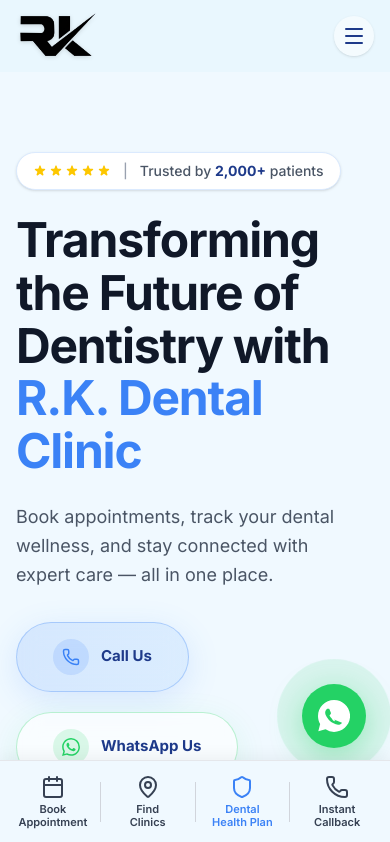
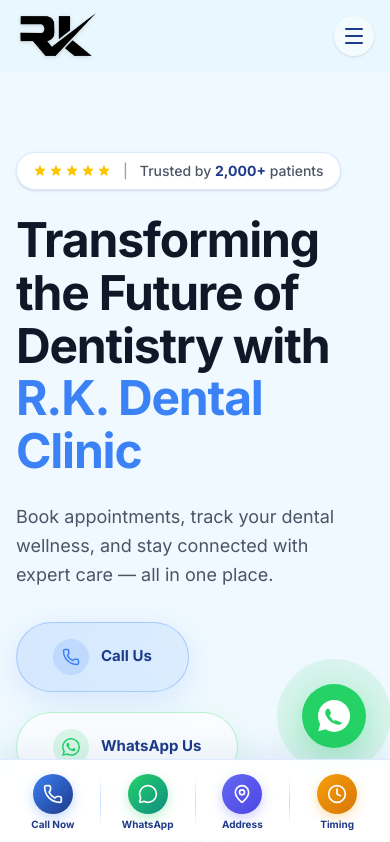
Before and after one commit to khusshis/dental, a React (Vite) app: page / in a window 390 px wide. Shown: the top 842 px of the page. Built offline with nearby package versions, Linux system fonts and the light colour scheme.

Commit message:
Revamp mobile bottom navbar with Call, WhatsApp, Address & Timing popups

```diff
--- a/src/App.tsx
+++ b/src/App.tsx
@@ -5,7 +5,7 @@
 import {
   Phone, Calendar, MapPin, Shield, Users, Award, Smile,
   Menu, X, ChevronDown, Activity, Stethoscope, Syringe,
-  Sparkles, Baby, Heart, Star, ArrowUp
+  Sparkles, Baby, Heart, Star, ArrowUp, Clock, MessageCircle
 } from 'lucide-react';
 
 const BeforeAfterSlider = ({ beforeImage, afterImage, fakeBefore = false }: { beforeImage: string, afterImage: string, fakeBefore?: boolean }) => {
@@ -145,6 +145,8 @@
   const [ctaFormOpen, setCtaFormOpen] = useState(false);
   const [ctaForm, setCtaForm] = useState({ name: '', phone: '', service: '', date: '' });
   const [ctaSubmitted, setCtaSubmitted] = useState(false);
+  const [showAddressPopup, setShowAddressPopup] = useState(false);
+  const [showTimingPopup, setShowTimingPopup] = useState(false);
   const navRef = useRef(null);
 
   useEffect(() => {
@@ -1186,27 +1188,160 @@
         </div>
       </footer>
       {/* Mobile Bottom Navigation */}
-      <div className="md:hidden fixed bottom-0 left-0 right-0 bg-[#f0f9ff] border-t border-gray-200 flex justify-around items-center p-1.5 z-50 shadow-[0_-4px_15px_rgba(0,0,0,0.05)]">
-        <button className="flex flex-col items-center p-2 text-gray-700 hover:text-[#3b82f6] flex-1">
-          <Calendar className="w-6 h-6 mb-1" />
-          <span className="text-[11px] font-semibold text-center leading-tight">Book<br/>Appointment</span>
+      <div className="md:hidden fixed bottom-0 left-0 right-0 bg-white/95 backdrop-blur-xl border-t border-blue-100 flex justify-around items-center p-1.5 z-50 shadow-[0_-8px_30px_rgba(30,58,138,0.08)]">
+        <a href="tel:9987342525" className="flex flex-col items-center p-2 text-[#1e3a8a] hover:text-[#3b82f6] flex-1 active:scale-95 transition-all">
+          <div className="w-10 h-10 rounded-full bg-gradient-to-br from-[#3b82f6] to-[#1e3a8a] flex items-center justify-center mb-1 shadow-[0_4px_12px_rgba(59,130,246,0.3)]">
+            <Phone className="w-5 h-5 text-white" />
+          </div>
+          <span className="text-[10px] font-bold text-center leading-tight">Call Now</span>
+        </a>
+        <div className="w-px h-12 bg-gradient-to-b from-transparent via-blue-200 to-transparent"></div>
+        <a href="https://wa.me/919987342525" target="_blank" rel="noopener noreferrer" className="flex flex-col items-center p-2 text-[#1e3a8a] hover:text-[#25D366] flex-1 active:scale-95 transition-all">
+          <div className="w-10 h-10 rounded-full bg-gradient-to-br from-[#25D366] to-[#128C7E] flex items-center justify-center mb-1 shadow-[0_4px_12px_rgba(37,211,102,0.3)]">
+            <MessageCircle className="w-5 h-5 text-white" />
+          </div>
+          <span className="text-[10px] font-bold text-center leading-tight">WhatsApp</span>
+        </a>
+        <div className="w-px h-12 bg-gradient-to-b from-transparent via-blue-200 to-transparent"></div>
+        <button onClick={() => setShowAddressPopup(true)} className="flex flex-col items-center p-2 text-[#1e3a8a] hover:text-[#3b82f6] flex-1 active:scale-95 transition-all">
+          <div className="w-10 h-10 rounded-full bg-gradient-to-br from-[#6366f1] to-[#4f46e5] flex items-center justify-center mb-1 shadow-[0_4px_12px_rgba(99,102,241,0.3)]">
+            <MapPin className="w-5 h-5 text-white" />
+          </div>
+          <span className="text-[10px] font-bold text-center leading-tight">Address</span>
         </button>
-        <div className="w-px h-10 bg-gray-300"></div>
-        <button className="flex flex-col items-center p-2 text-gray-700 hover:text-[#3b82f6] flex-1">
-          <MapPin className="w-6 h-6 mb-1" />
-          <span className="text-[11px] font-semibold text-center leading-tight">Find<br/>Clinics</span>
-        </button>
-        <div className="w-px h-10 bg-gray-300"></div>
-        <button className="flex flex-col items-center p-2 text-[#3b82f6] flex-1">
-          <Shield className="w-6 h-6 mb-1" />
-          <span className="text-[11px] font-semibold text-center leading-tight">Dental<br/>Health Plan</span>
-        </button>
-        <div className="w-px h-10 bg-gray-300"></div>
-        <button className="flex flex-col items-center p-2 text-gray-700 hover:text-[#3b82f6] flex-1">
-          <Phone className="w-6 h-6 mb-1" />
-          <span className="text-[11px] font-semibold text-center leading-tight">Instant<br/>Callback</span>
+        <div className="w-px h-12 bg-gradient-to-b from-transparent via-blue-200 to-transparent"></div>
+        <button onClick={() => setShowTimingPopup(true)} className="flex flex-col items-center p-2 text-[#1e3a8a] hover:text-[#3b82f6] flex-1 active:scale-95 transition-all">
+          <div className="w-10 h-10 rounded-full bg-gradient-to-br from-[#f59e0b] to-[#d97706] flex items-center justify-center mb-1 shadow-[0_4px_12px_rgba(245,158,11,0.3)]">
+            <Clock className="w-5 h-5 text-white" />
+          </div>
+          <span className="text-[10px] font-bold text-center leading-tight">Timing</span>
         </button>
       </div>
+
+      {/* Address Popup Modal */}
+      <AnimatePresence>
+        {showAddressPopup && (
+          <motion.div
+            className="fixed inset-0 z-[100] flex items-end justify-center"
+            initial={{ opacity: 0 }}
+            animate={{ opacity: 1 }}
+            exit={{ opacity: 0 }}
+            onClick={() => setShowAddressPopup(false)}
+          >
+            {/* Backdrop */}
+            <motion.div className="absolute inset-0 bg-black/40 backdrop-blur-sm" />
+            {/* Modal */}
+            <motion.div
+              className="relative w-full max-w-md mx-4 mb-20 bg-white rounded-3xl shadow-[0_25px_60px_rgba(30,58,138,0.2)] overflow-hidden border border-blue-100"
+              initial={{ y: 300, opacity: 0, scale: 0.9 }}
+              animate={{ y: 0, opacity: 1, scale: 1 }}
+              exit={{ y: 300, opacity: 0, scale: 0.9 }}
+              transition={{ type: 'spring', damping: 25, stiffness: 300 }}
+              onClick={(e) => e.stopPropagation()}
+            >
+              {/* Header */}
+              <div className="bg-gradient-to-r from-[#1e3a8a] to-[#3b82f6] p-5 flex items-center gap-3">
+                <div className="w-12 h-12 rounded-2xl bg-white/20 backdrop-blur-sm flex items-center justify-center">
+                  <MapPin className="w-6 h-6 text-white" />
+                </div>
+                <div>
+                  <h3 className="text-white font-bold text-lg">Our Location</h3>
+                  <p className="text-blue-200 text-sm">Visit us at our clinic</p>
+                </div>
+                <button onClick={() => setShowAddressPopup(false)} className="ml-auto w-8 h-8 rounded-full bg-white/20 flex items-center justify-center hover:bg-white/30 transition-colors">
+                  <X className="w-4 h-4 text-white" />
+                </button>
+              </div>
+              {/* Content */}
+              <div className="p-6">
+                <div className="flex items-start gap-4">
+                  <div className="w-10 h-10 rounded-xl bg-blue-50 flex items-center justify-center flex-shrink-0 mt-0.5">
+                    <MapPin className="w-5 h-5 text-[#3b82f6]" />
+                  </div>
+                  <div>
+                    <p className="font-bold text-[#1e3a8a] text-[15px] leading-relaxed">R.K. Dental Clinic</p>
+                    <p className="text-gray-600 text-sm leading-relaxed mt-1">P.L. Lokhande Marg, Gulshan Baug,<br/>Opp. Fish Market, Chembur,<br/>Mumbai - 400089</p>
+                  </div>
+                </div>
+                <a
+                  href="https://maps.google.com/?q=P.L.+Lokhande+Marg,+Gulshan+Baug,+Chembur,+Mumbai+400089"
+                  target="_blank"
+                  rel="noopener noreferrer"
+                  className="mt-5 w-full flex items-center justify-center gap-2 bg-gradient-to-r from-[#1e3a8a] to-[#3b82f6] text-white py-3.5 rounded-2xl font-bold text-sm hover:shadow-lg transition-all active:scale-[0.98]"
+                >
+                  <MapPin className="w-4 h-4" /> Open in Google Maps
+                </a>
+              </div>
+            </motion.div>
+          </motion.div>
+        )}
+      </AnimatePresence>
+
+      {/* Timing Popup Modal */}
+      <AnimatePresence>
+        {showTimingPopup && (
+          <motion.div
+            className="fixed inset-0 z-[100] flex items-end justify-center"
+            initial={{ opacity: 0 }}
+            animate={{ opacity: 1 }}
+            exit={{ opacity: 0 }}
+            onClick={() => setShowTimingPopup(false)}
+          >
+            {/* Backdrop */}
+            <motion.div className="absolute inset-0 bg-black/40 backdrop-blur-sm" />
+            {/* Modal */}
+            <motion.div
+              className="relative w-full max-w-md mx-4 mb-20 bg-white rounded-3xl shadow-[0_25px_60px_rgba(30,58,138,0.2)] overflow-hidden border border-blue-100"
+              initial={{ y: 300, opacity: 0, scale: 0.9 }}
+              animate={{ y: 0, opacity: 1, scale: 1 }}
+              exit={{ y: 300, opacity: 0, scale: 0.9 }}
+              transition={{ type: 'spring', damping: 25, stiffness: 300 }}
+              onClick={(e) => e.stopPropagation()}
+            >
+              {/* Header */}
+              <div className="bg-gradient-to-r from-[#d97706] to-[#f59e0b] p-5 flex items-center gap-3">
+                <div className="w-12 h-12 rounded-2xl bg-white/20 backdrop-blur-sm flex items-center justify-center">
+                  <Clock className="w-6 h-6 text-white" />
+                </div>
+                <div>
+                  <h3 className="text-white font-bold text-lg">Clinic Timings</h3>
+                  <p className="text-amber-100 text-sm">Open 7 days a week</p>
+                </div>
+                <button onClick={() => setShowTimingPopup(false)} className="ml-auto w-8 h-8 rounded-full bg-white/20 flex items-center justify-center hover:bg-white/30 transition-colors">
+                  <X className="w-4 h-4 text-white" />
+                </button>
+              </div>
+              {/* Content */}
+              <div className="p-6 space-y-4">
+                <div className="flex items-center gap-4 p-4 bg-blue-50/60 rounded-2xl border border-blue-100">
+                  <div className="w-10 h-10 rounded-xl bg-gradient-to-br from-[#3b82f6] to-[#1e3a8a] flex items-center justify-center flex-shrink-0">
+                    <span className="text-white text-lg">🌅</span>
+                  </div>
+                  <div>
+                    <p className="font-bold text-[#1e3a8a] text-sm">Morning Session</p>
+                    <p className="text-[#3b82f6] font-extrabold text-lg">10:00 AM – 2:00 PM</p>
+                  </div>
+                </div>
+                <div className="flex items-center gap-4 p-4 bg-amber-50/60 rounded-2xl border border-amber-100">
+                  <div className="w-10 h-10 rounded-xl bg-gradient-to-br from-[#f59e0b] to-[#d97706] flex items-center justify-center flex-shrink-0">
+                    <span className="text-white text-lg">🌙</span>
+                  </div>
+                  <div>
+                    <p className="font-bold text-[#92400e] text-sm">Evening Session</p>
+                    <p className="text-[#d97706] font-extrabold text-lg">5:00 PM – 10:00 PM</p>
+                  </div>
+                </div>
+                <a
+                  href="tel:9987342525"
+                  className="mt-2 w-full flex items-center justify-center gap-2 bg-gradient-to-r from-[#1e3a8a] to-[#3b82f6] text-white py-3.5 rounded-2xl font-bold text-sm hover:shadow-lg transition-all active:scale-[0.98]"
+                >
+                  <Phone className="w-4 h-4" /> Book an Appointment
+                </a>
+              </div>
+            </motion.div>
+          </motion.div>
+        )}
+      </AnimatePresence>
       {/* Floating Action Buttons */}
       <div className="fixed bottom-24 md:bottom-8 right-6 z-40 flex flex-col items-center gap-4">
         {/* WhatsApp Button */}
```
